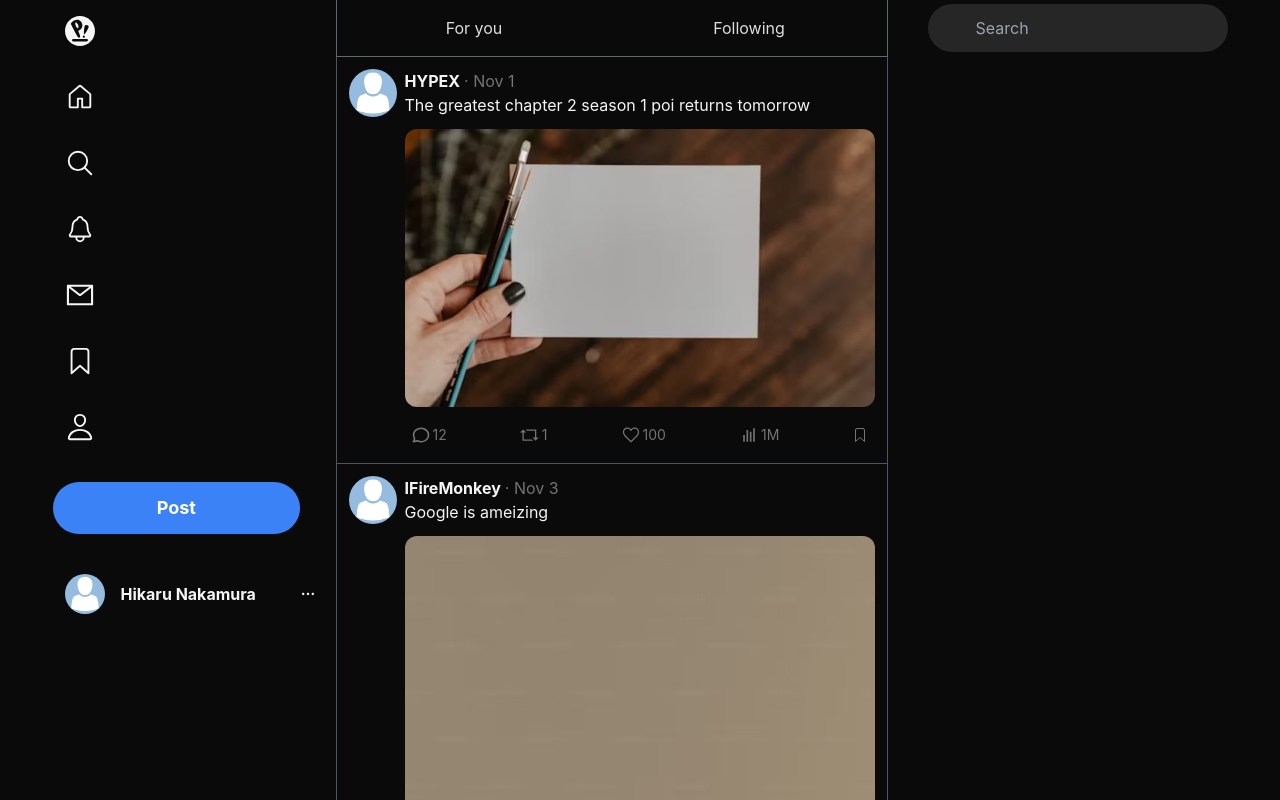
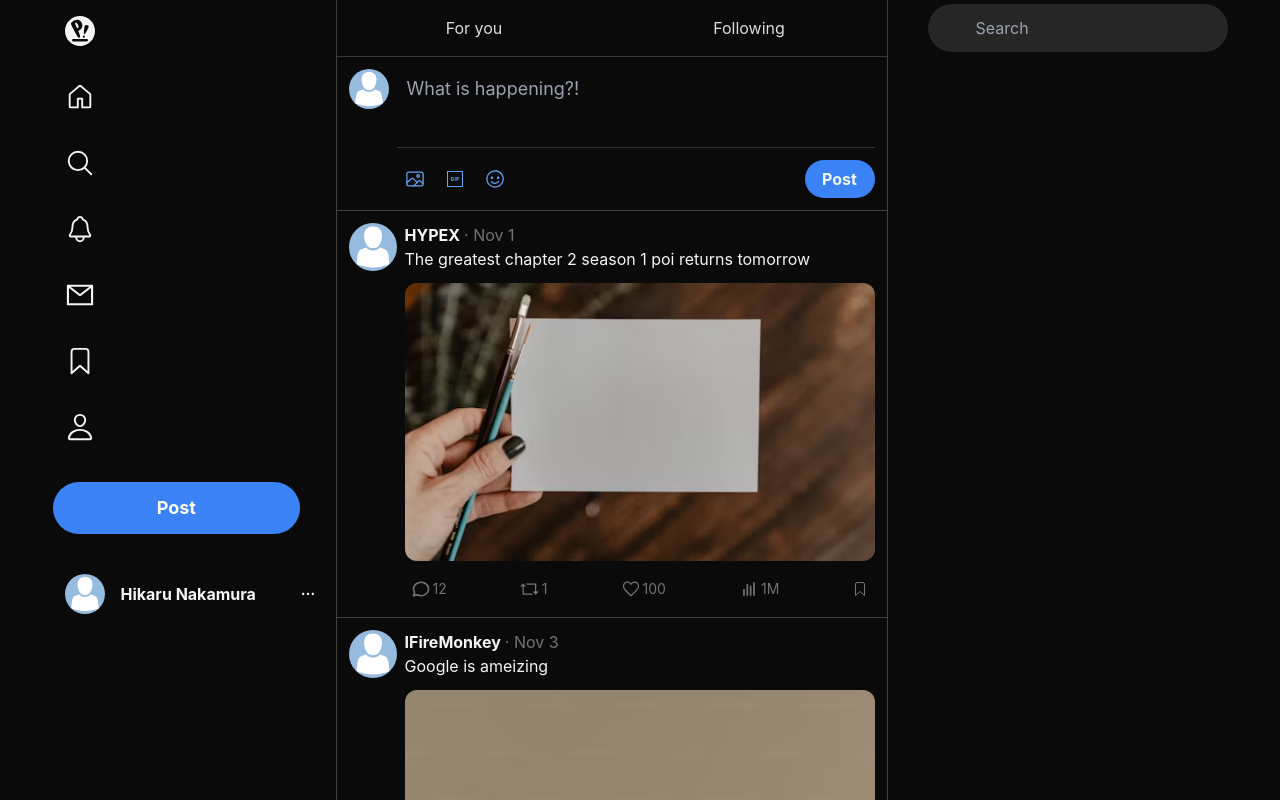
Before and after one commit to Geneticanomaly/Postinger, a React (Vite) app in the folder client/: page /home in a window 1280 px wide. Shown: the top 800 px of the page. Built offline with nearby package versions, Linux system fonts and the light colour scheme.

Commit message:
Create PostForm UI - used for creating new posts.

```diff
--- a/client/package.json
+++ b/client/package.json
@@ -13,6 +13,7 @@
     "@emotion/react": "^11.13.3",
     "@emotion/styled": "^11.13.0",
     "@mui/icons-material": "^6.1.3",
+    "@mui/joy": "^5.0.0-beta.48",
     "@mui/material": "^6.1.3",
     "@tanstack/react-query": "^5.59.13",
     "axios": "^1.7.7",
--- a/client/src/components/MainFeed/MainHeader.tsx
+++ b/client/src/components/MainFeed/MainHeader.tsx
@@ -2,7 +2,7 @@ const MainHeader = () => {
     return (
         <header
             className="sticky top-0 z-10 flex items-center text-center border-b border-l border-r w-full
-border-gray-500 opacity-90"
+        border-neutral-700 opacity-90"
         >
             <h2 className="p-4 bg-neutral-950 w-[50%] cursor-pointer hover:bg-neutral-500 transition duration-200">
                 For you
--- a/client/src/components/MainFeed/Post/Post.tsx
+++ b/client/src/components/MainFeed/Post/Post.tsx
@@ -7,7 +7,7 @@ type PostType = {
 
 const Post = ({ post }: PostType) => {
     return (
-        <div className="flex flex-col w-full border-l border-r border-b border-gray-600 p-3">
+        <div className="flex flex-col w-full border-l border-r border-b border-neutral-700 p-3 ">
             <PostContent post={post} />
         </div>
     );
--- /dev/null
+++ b/client/src/components/MainFeed/Post/PostForm.tsx
@@ -0,0 +1,65 @@
+import placeholderAvatar from '../../../assets/avatar-1577909_1280.png';
+import { IoImageOutline } from 'react-icons/io5';
+import { MdOutlineGif } from 'react-icons/md';
+import { VscSmiley } from 'react-icons/vsc';
+
+const PostForm = () => {
+    const handleChange = (e: React.ChangeEvent<HTMLTextAreaElement>) => {
+        e.target.style.height = 'auto'; // Reset height when content is removed
+        e.target.style.height = `${e.target.scrollHeight}px`; // Adjust textare height based on its content
+    };
+
+    const handleSubmit = (e: React.FormEvent<HTMLFormElement>) => {
+        e.preventDefault();
+    };
+
+    return (
+        <div className="border-l border-r border-b border-neutral-700 min-h-32">
+            <form className="p-3" onSubmit={(e) => handleSubmit(e)}>
+                <section className="flex gap-2">
+                    <img
+                        src={placeholderAvatar}
+                        className="max-w-10 max-h-10 rounded-full cursor-pointer"
+                    />
+                    <div className="w-full">
+                        <textarea
+                            className="w-[90%] p-2.5 -mt-1 text-lg bg-neutral-950  text-white rounded-lg
+                            placeholder-gray-400 outline-none resize-none"
+                            id="textarea"
+                            placeholder="What is happening?!"
+                            onChange={(e) => handleChange(e)}
+                        ></textarea>
+                        <div className=" h-[1px] w-full bg-gray-500 opacity-40" />
+                        <div className="flex items-center justify-between mt-3">
+                            <section className="flex items-center gap-1 text-blue-400">
+                                <span
+                                    className="p-[8px] text-[20px] rounded-full cursor-pointer transition duration-200
+                                hover:bg-blue-400 hover:bg-opacity-10 hover:text-blue-400"
+                                >
+                                    <IoImageOutline />
+                                </span>
+                                <span
+                                    className="p-[10px] rounded-full cursor-pointer transition duration-200
+                                hover:bg-blue-400 hover:bg-opacity-10 hover:text-blue-400"
+                                >
+                                    <MdOutlineGif className="border border-blue-400 cursor-pointer" />
+                                </span>
+                                <span
+                                    className="p-[8px] text-[20px] rounded-full cursor-pointer transition duration-200
+                                hover:bg-blue-400 hover:bg-opacity-10 hover:text-blue-400"
+                                >
+                                    <VscSmiley />
+                                </span>
+                            </section>
+                            <button className="py-[7px] w-[70px] bg-blue-500 rounded-full font-bold hover:bg-blue-400 transition duration-200">
+                                Post
+                            </button>
+                        </div>
+                    </div>
+                </section>
+            </form>
+        </div>
+    );
+};
+
+export default PostForm;
--- a/client/src/components/MainFeed/Post/Posts.tsx
+++ b/client/src/components/MainFeed/Post/Posts.tsx
@@ -3,6 +3,7 @@ import useWindowWidth from '../../../hooks/useWindowWidth';
 import MainHeader from '../MainHeader';
 import MobileHeader from '../MobileHeader';
 import Post from './Post';
+import PostForm from './PostForm';
 
 const Posts = () => {
     const width = useWindowWidth();
@@ -10,7 +11,7 @@ const Posts = () => {
     return (
         <div className="flex flex-col w-full">
             {width > 499 ? <MainHeader /> : <MobileHeader />}
-
+            <PostForm />
             {posts.map((post, i) => (
                 <Post key={i} post={post} />
             ))}
--- a/client/src/index.css
+++ b/client/src/index.css
@@ -20,3 +20,7 @@
 ::-webkit-scrollbar-thumb:hover {
     background: #404040;
 }
+
+textarea::-webkit-scrollbar {
+    width: 0px;
+}
```
Also changed, not shown: 1 other file (tests, documents, lock files or other folders).
